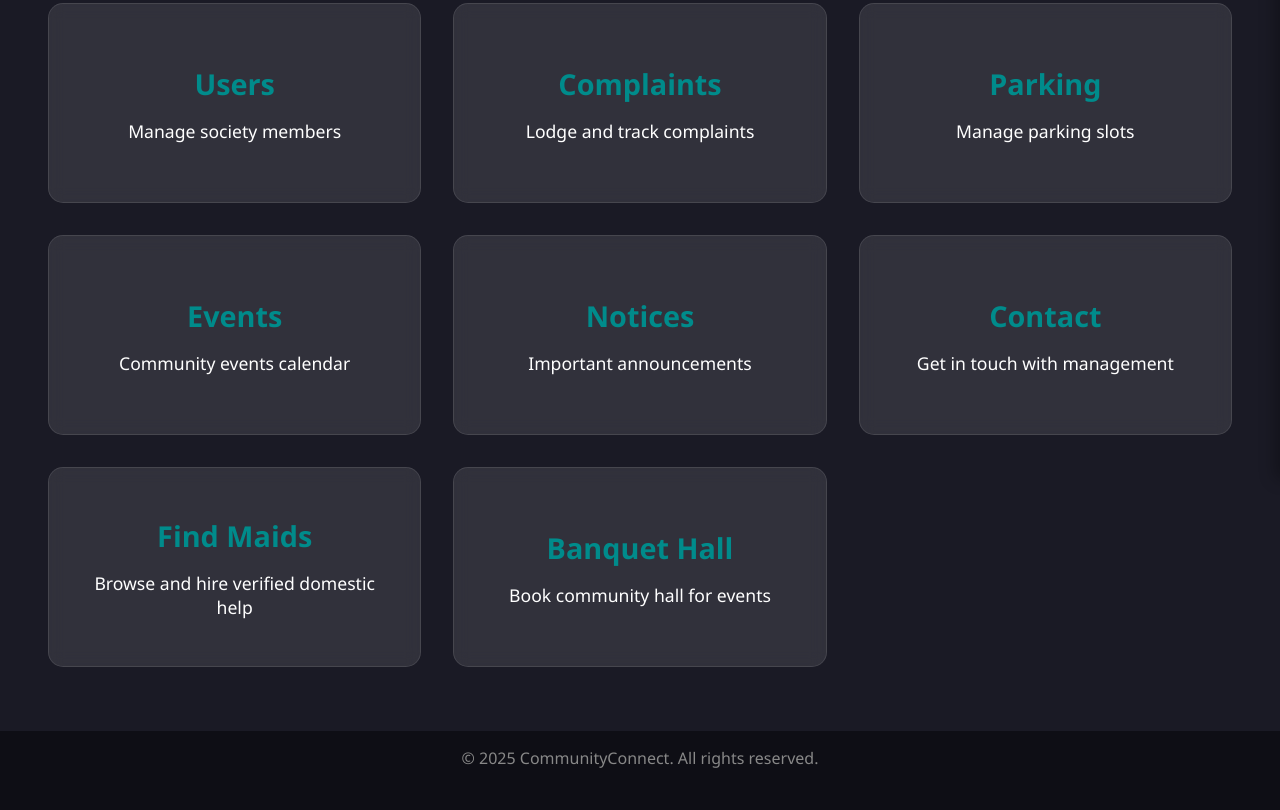
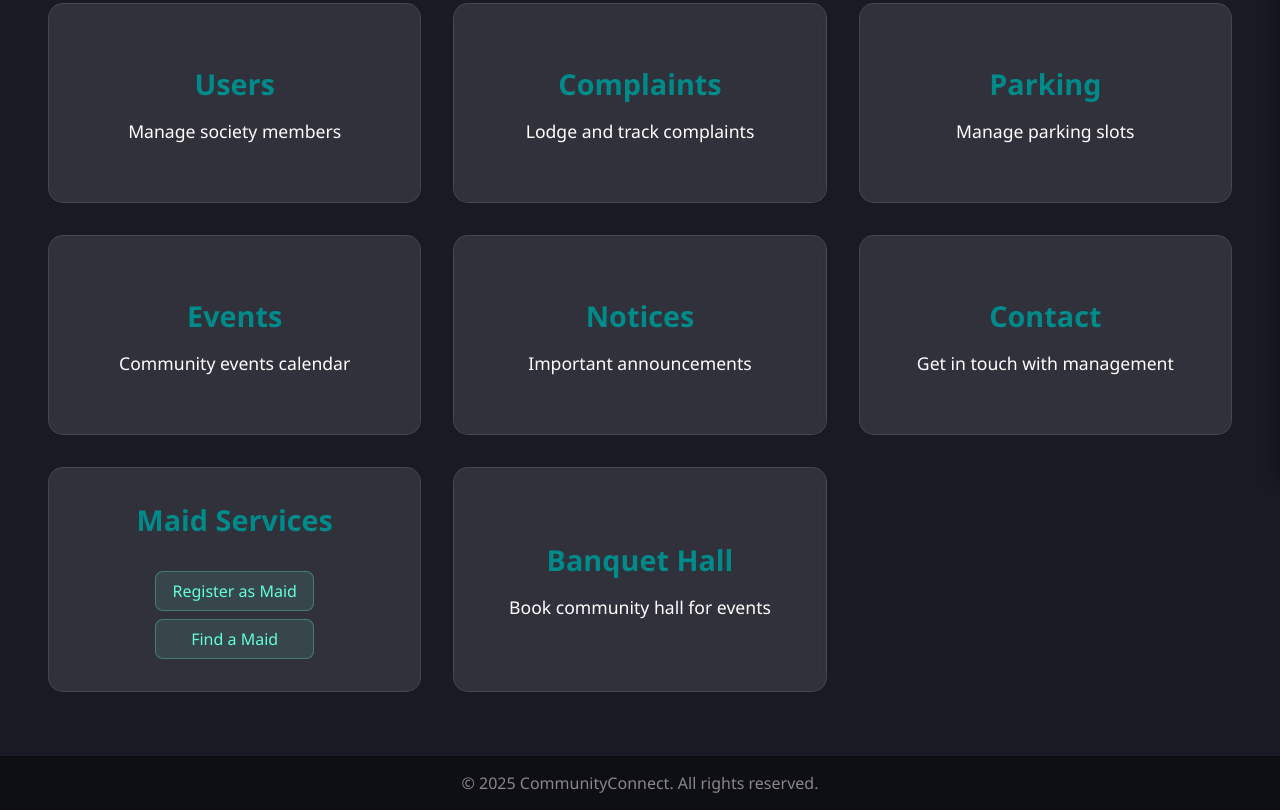
Before and after one commit to ura-dev04/CommunityConnect, a plain HTML site: page dashboard.html in a window 1280 px wide. Shown: the part 321-1131 px from the top of the page. Before the commit the page ends 1106 px from the top, so only its background shows below. Drawn offline with Linux system fonts and the light colour scheme; no server answers; sample sign-in values are in the browser's storage.

Commit message:
further merged Saima's branch

```diff
--- a/dashboard.css
+++ b/dashboard.css
@@ -374,3 +374,25 @@ footer {
 .logout-btn:hover {
   background-color: #e05252;
 }
+
+.sub-features {
+  display: flex;
+  flex-direction: column;
+  gap: 0.5rem;
+  margin-top: 1rem;
+}
+
+.sub-feature {
+  padding: 0.5rem 1rem;
+  background: rgba(100, 255, 218, 0.1);
+  border: 1px solid rgba(100, 255, 218, 0.3);
+  border-radius: 8px;
+  color: #64ffda;
+  text-decoration: none;
+  transition: all 0.3s ease;
+}
+
+.sub-feature:hover {
+  background: rgba(100, 255, 218, 0.2);
+  transform: translateY(-2px);
+}
--- a/dashboard.html
+++ b/dashboard.html
@@ -69,8 +69,11 @@
       <p>Get in touch with management</p>
     </div>
     <div class="feature-box" data-target="maid-services.html">
-      <h3>Find Maids</h3>
-      <p>Browse and hire verified domestic help</p>
+      <h3>Maid Services</h3>
+      <div class="sub-features">
+        <a href="maid-registration.html" class="sub-feature">Register as Maid</a>
+        <a href="find-maid.html" class="sub-feature">Find a Maid</a>
+      </div>
     </div>
     <div class="feature-box" data-target="banquet-hall.html">
       <h3>Banquet Hall</h3>
```
